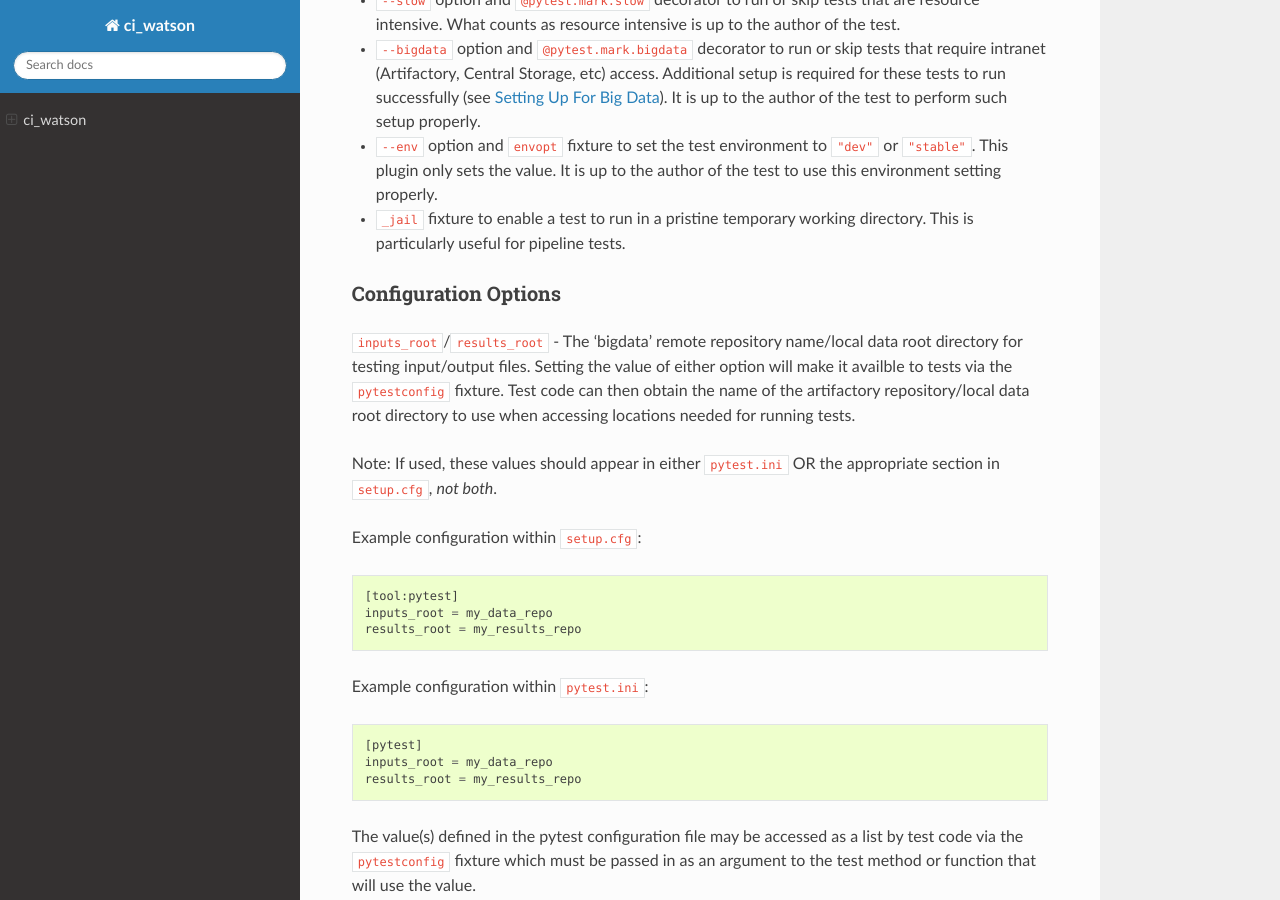
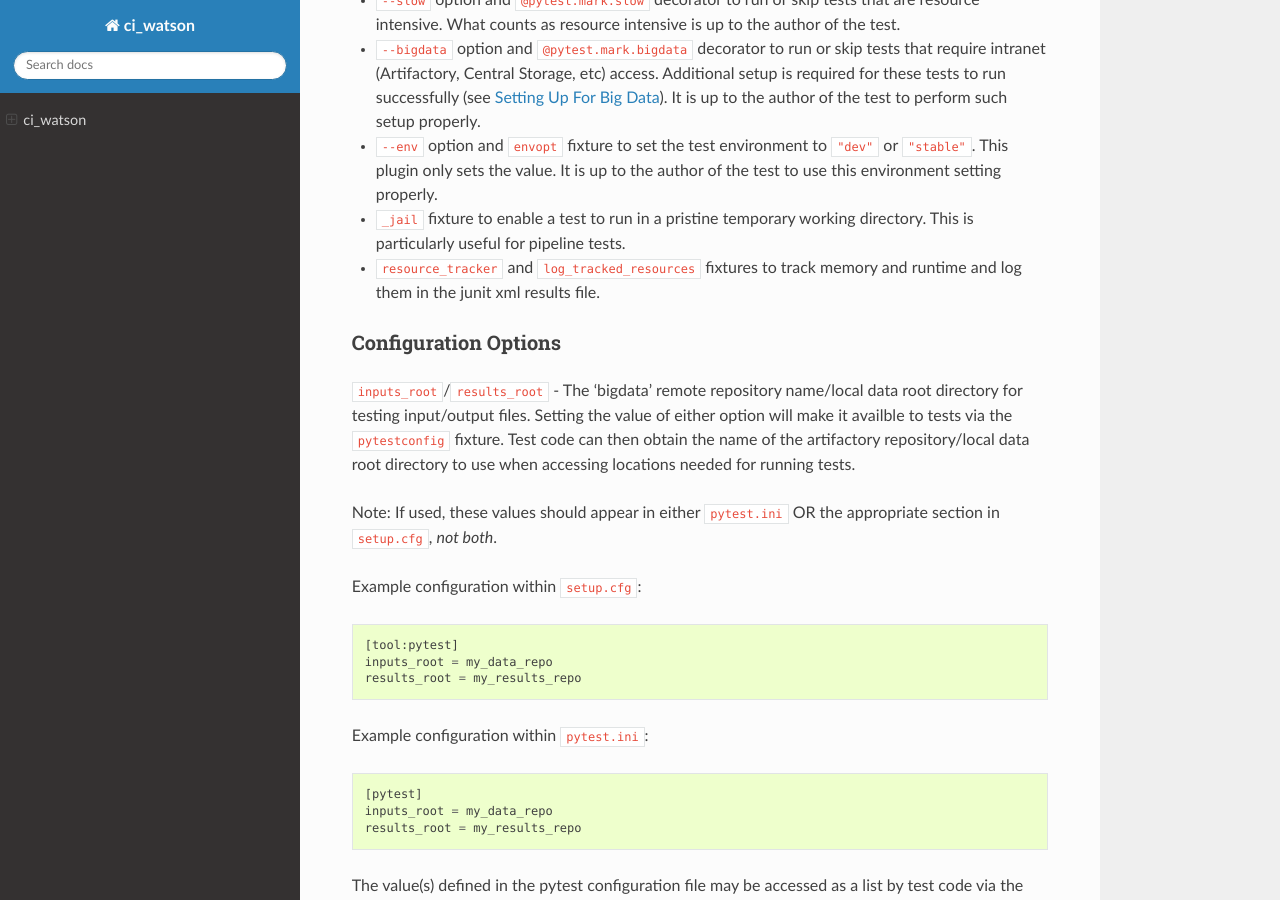
Before and after one commit to spacetelescope/ci_watson, a Sphinx documentation site: the page built from docs/source/index.rst, in a window 1280 px wide and 900 px high, scrolled down 471 px. Built offline with Sphinx 7.4.7 and the Read the Docs theme 3.1.0, drawn with Linux system fonts in a browser that asks for light colours; formulas are drawn with MathJax 3.

Commit message:
add to RTD

```diff
--- a/docs/source/index.rst
+++ b/docs/source/index.rst
@@ -34,6 +34,8 @@ The plugin portion of ``ci_watson`` contains:
   the author of the test to use this environment setting properly.
 * ``_jail`` fixture to enable a test to run in a pristine temporary working
   directory. This is particularly useful for pipeline tests.
+* ``resource_tracker`` and ``log_tracked_resources`` fixtures to track
+  memory and runtime and log them in the junit xml results file.
 
 Configuration Options
 ---------------------
@@ -100,3 +102,6 @@ Reference/API
 
 .. automodapi:: ci_watson.jwst_helpers
     :no-inheritance-diagram:
+
+.. automodapi:: ci_watson.resource_tracker
+    :no-inheritance-diagram:
```
Also changed, not shown: 1 other file.
